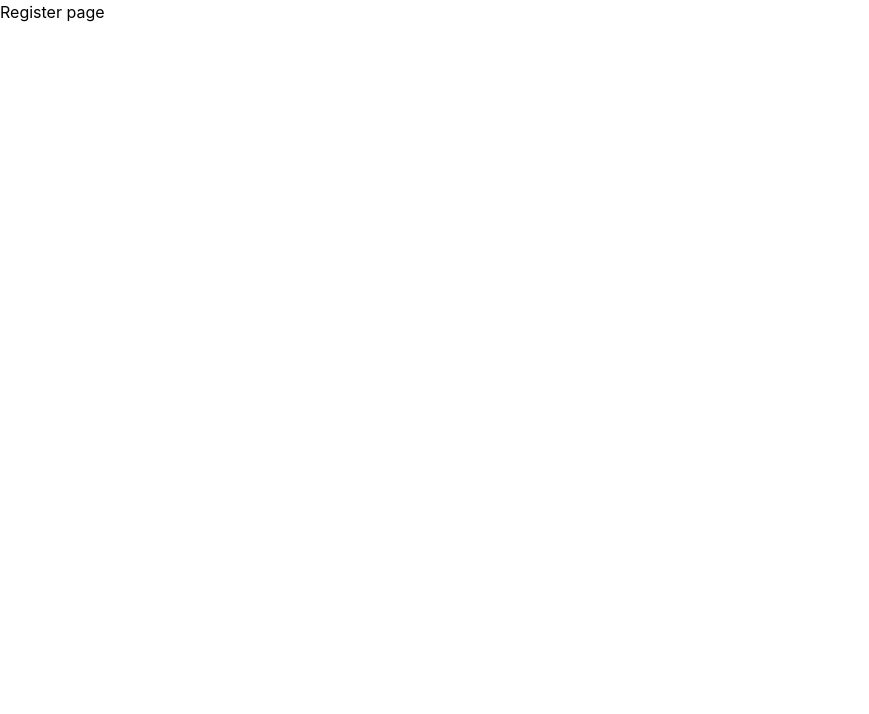
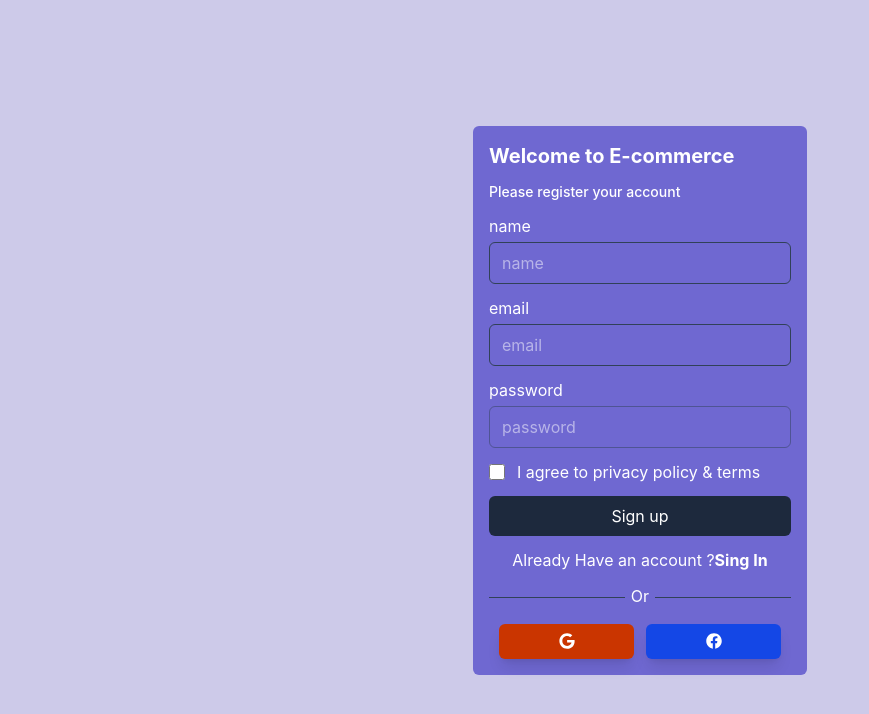
Before and after one commit to mohibbullah-dev/e-commerce_dashboard, a React (Vite) app: page /register in a window 1280 px wide. Shown: the top 714 px of the page, without its empty margins (0-869 px from the left). Built offline with nearby package versions, Linux system fonts and the light colour scheme.

Commit message:
feat: design Register page

```diff
--- a/src/views/auth/Register.jsx
+++ b/src/views/auth/Register.jsx
@@ -1,9 +1,105 @@
 import React from "react";
-
+import { Link } from "react-router-dom";
+import { FaGoogle, FaFacebook } from "react-icons/fa";
 const Register = () => {
   return (
-    <div>
-      <h1>Register page</h1>
+    <div className="min-w-screen min-h-screen bg-[#cdcae9] flex justify-center items-center">
+      <div className="w-[350px] text-white p-2">
+        <div className="bg-[#6f68d1] p-4 rounded-md">
+          <h2 className="text-xl mb-3 font-bold">Welcome to E-commerce</h2>
+          <p className="text-sm mb-3 font-medium">
+            {" "}
+            Please register your account
+          </p>
+
+          <form>
+            <div className="flex flex-col w-full gap-1 mb-3">
+              <label htmlFor="name">name</label>
+              <input
+                className="px-3 py-2 outline-none border border-slate-700 bg-transparent rounded-md"
+                type="text"
+                name="name"
+                id=""
+                placeholder="name"
+                required
+              />
+            </div>
+
+            <div className="flex flex-col w-full gap-1 mb-3">
+              <label htmlFor="email">email</label>
+              <input
+                className="px-3 py-2 outline-none border border-slate-700 bg-transparent rounded-md"
+                type="email"
+                name="email"
+                id="email"
+                placeholder="email"
+                required
+              />
+            </div>
+
+            <div className="flex flex-col w-full gap-1 mb-3">
+              <label htmlFor="password">password</label>
+              <input
+                className="px-3 py-2 outline-none border border-slate-700/50 bg-transparent rounded-md"
+                type="password"
+                name="password"
+                id="password"
+                placeholder="password"
+                required
+              />
+            </div>
+
+            <div className="flex items-center w-full gap-3 mb-3">
+              <input
+                className="w-4 h-4 text-blue-600 overflow-hidden border-gray-200 rounded border-gray-300 focus:ring-blue-500"
+                type="checkbox"
+                name="checkbox"
+                id="checkbox"
+              />
+              <label htmlFor="checkbox">
+                {" "}
+                I agree to privacy policy & terms
+              </label>
+            </div>
+            <button className="bg-slate-800 w-full hover:shadow-blue-300/ hover:shadow-lg text-white rounded-md px-7 py-2 mb-3 cursor-pointer">
+              Sign up
+            </button>
+            <div className="flex items-center mb-3 gap-3 justify-center">
+              <p>
+                Already Have an account ?
+                <Link
+                  className="font-bold hover:underline hover:text-blue-400"
+                  to="/login"
+                >
+                  Sing In
+                </Link>
+              </p>
+            </div>
+
+            <div className="w-full flex justify-center items-center mb-3">
+              <div className="w-[45%] bg-slate-700 h-[1px]"></div>
+              <div className="w-[10%] flex justify-center items-center">
+                <span className="pb-1">Or</span>
+              </div>
+              <div className="w-[45%] bg-slate-700 h-[1px]"></div>
+            </div>
+
+            <div className="flex justify-center items-center gap-3">
+              <div className="w-[135px] h-[35px] flex rounded-md bg-orange-700 shadow-lg hover:shadow-orange-700/50 justify-center cursor-pointer items-center overflow-hidden">
+                <span>
+                  <FaGoogle />
+                </span>
+              </div>
+
+              <div className="w-[135px] h-[35px] flex rounded-md bg-blue-700 shadow-lg hover:shadow-blue-700/50 justify-center cursor-pointer items-center overflow-hidden">
+                <span>
+                  <FaFacebook />
+                </span>
+              </div>
+            </div>
+          </form>
+        </div>
+      </div>
     </div>
   );
 };
```
